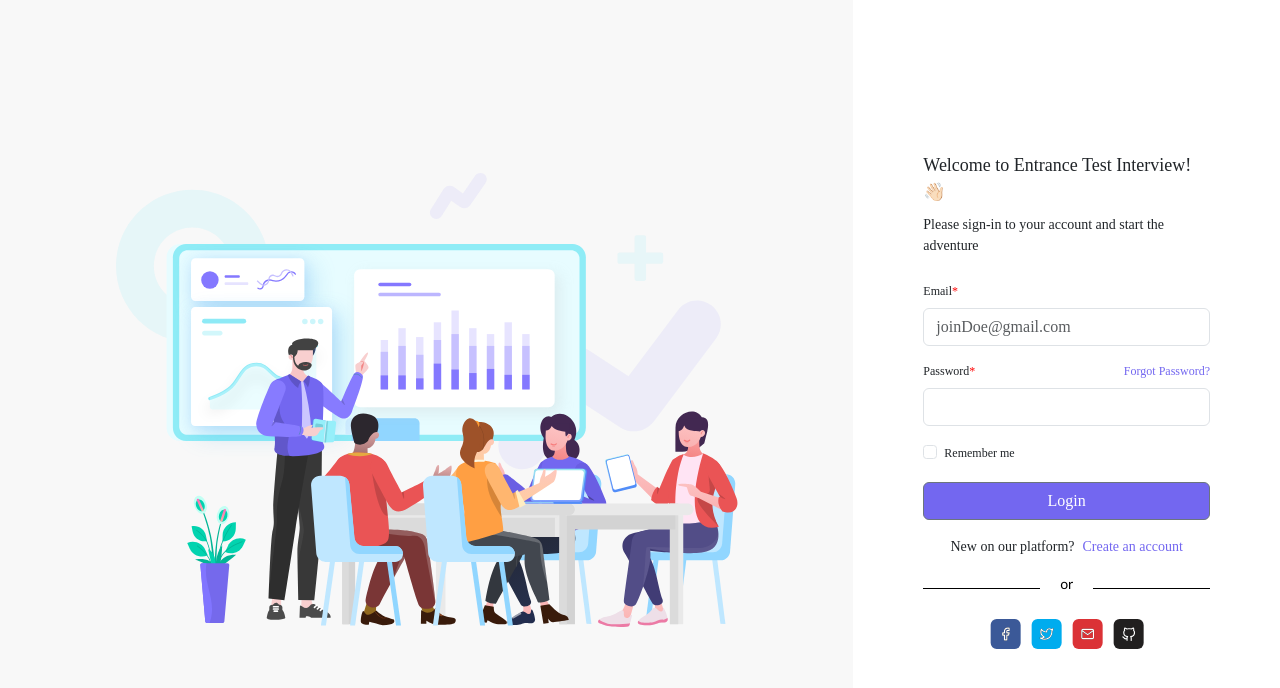
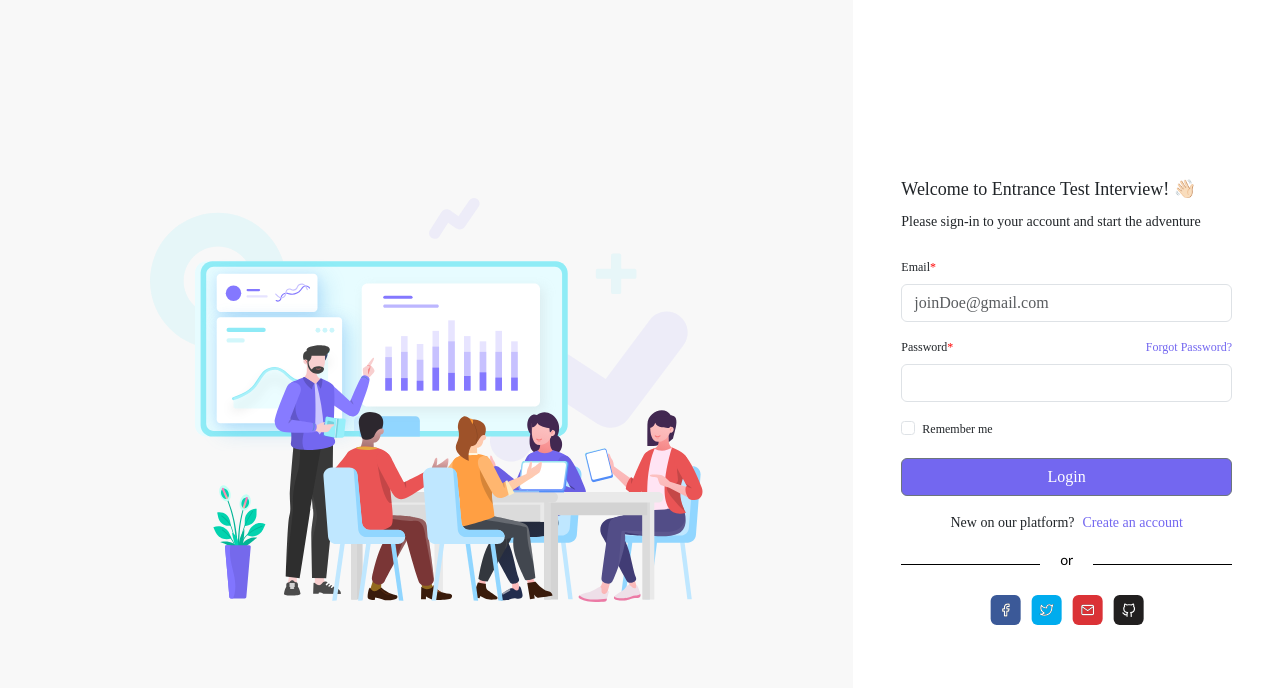
Before and after one commit to Gazille/assignment, a React (Create React App) app: page /login in a window 1280 px wide. Shown: the top 688 px of the page. Built offline with nearby package versions, Linux system fonts and the light colour scheme.

Commit message:
reponsive login page

```diff
--- a/src/modules/LoginPage/index.js
+++ b/src/modules/LoginPage/index.js
@@ -80,18 +80,18 @@ const LoginPage = () => {
   };
 
   return (
-    <div className="container-fluid vh-100">
-      <div className="row">
-        <div className="col-8 vh-100 d-flex justify-content-center align-items-center bg-grey">
-          <div className="w-75">
+    <div className="vh-100">
+      <div className="row h-100 m-0">
+        <div className="col-md-8 col-12 d-flex justify-content-center align-items-center bg-grey">
+          <div className="col-8">
             <img
               src={MeetingImage}
-              alt="meeting object-fit-contain"
-              className="w-100"
+              alt="meeting object-fit-cover"
+              className="w-100 h-100"
             />
           </div>
         </div>
-        <div className="col-4 d-flex justify-content-center vh-100 flex-column px-70">
+        <div className="col-md-4 col-12 d-flex justify-content-center flex-column p-5">
           <div className="header mb-4">
             <p className="fs-18 fw-medium mb-2">
               Welcome to Entrance Test Interview! 👋🏻
```
